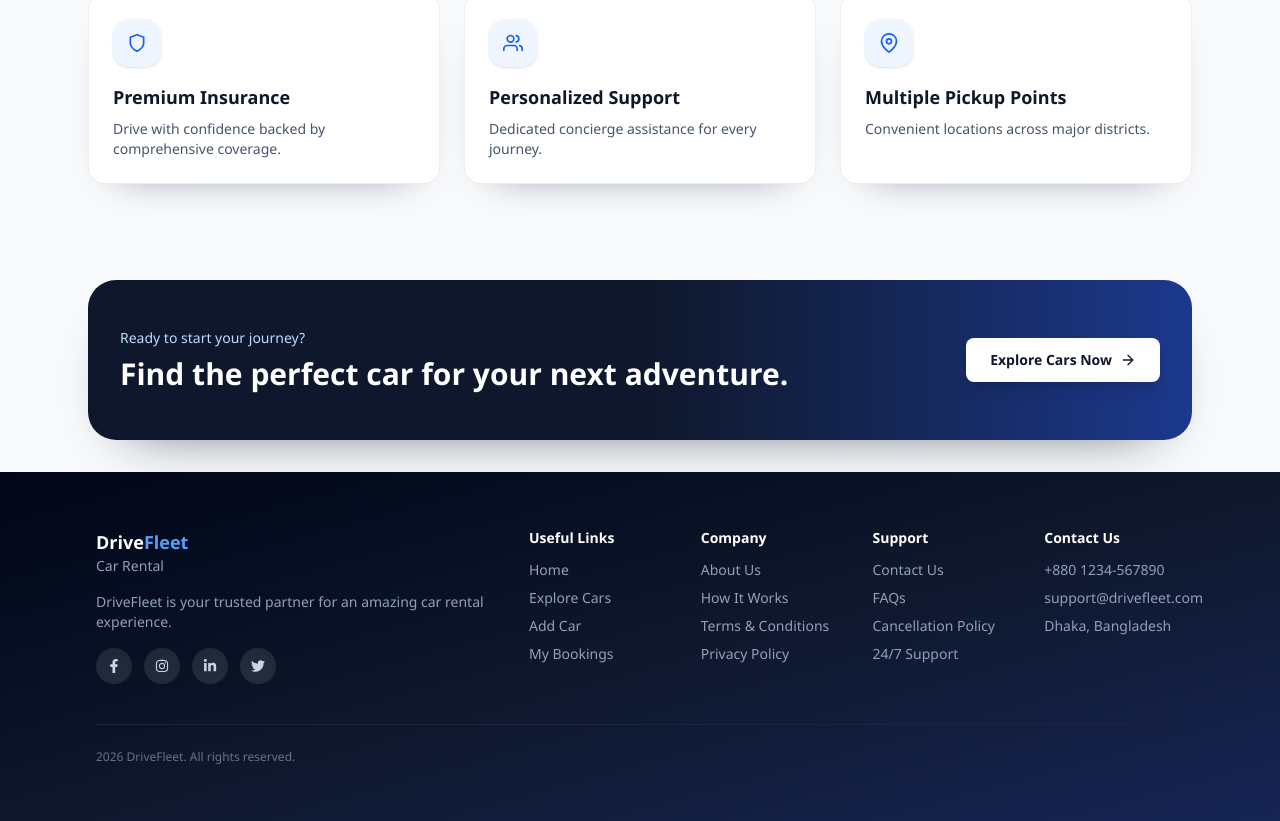
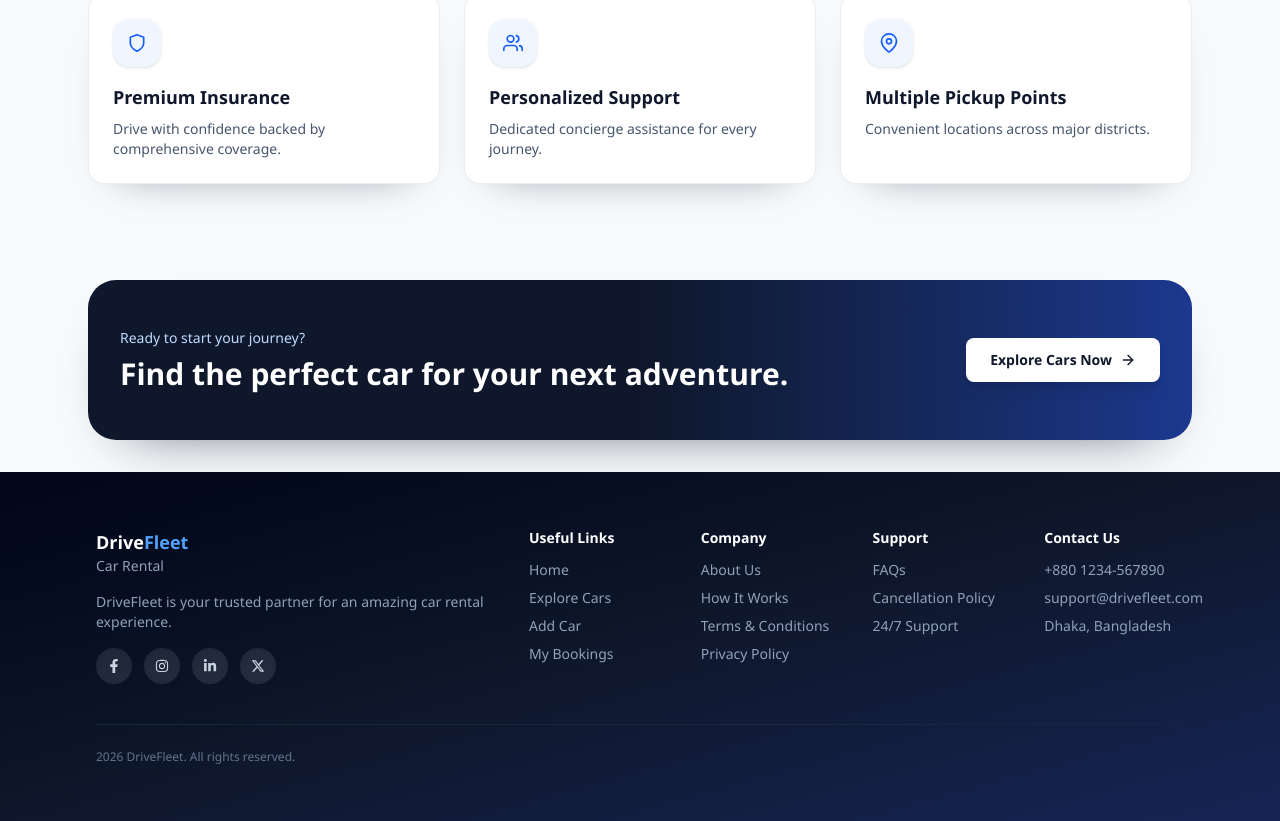
Before and after one commit to SAJNUS/drivefleet-client, a React (Vite) app: page / in a window 1280 px wide. Shown: the part 1726-2547 px from the top of the page. Built offline with nearby package versions, Linux system fonts and the light colour scheme; no server answers.

Commit message:
feat: implement footer modal system for informational pages and update social links

```diff
--- a/src/components/Footer.jsx
+++ b/src/components/Footer.jsx
@@ -1,18 +1,46 @@
+import { useState } from 'react'
+import { Link } from 'react-router-dom'
 import {
   FaFacebookF,
   FaInstagram,
   FaLinkedinIn,
-  FaTwitter,
 } from 'react-icons/fa'
+import { FaXTwitter } from 'react-icons/fa6'
+import { FiX } from 'react-icons/fi'
 
-const footerLinks = {
-  'Useful Links': ['Home', 'Explore Cars', 'Add Car', 'My Bookings'],
+const usefulLinks = [
+  { name: 'Home', path: '/' },
+  { name: 'Explore Cars', path: '/explore-cars' },
+  { name: 'Add Car', path: '/add-car' },
+  { name: 'My Bookings', path: '/my-bookings' },
+]
+
+const modalLinks = {
   Company: ['About Us', 'How It Works', 'Terms & Conditions', 'Privacy Policy'],
-  Support: ['Contact Us', 'FAQs', 'Cancellation Policy', '24/7 Support'],
+  Support: ['FAQs', 'Cancellation Policy', '24/7 Support'],
+}
+
+const modalData = {
+  'About Us': 'DriveFleet was founded with a simple vision: to revolutionize the car rental industry by building a transparent, user-friendly ecosystem.\n\nWe bridge the gap between car owners looking to monetize their vehicles and renters searching for reliable, affordable rides.\n\nWhether you need a compact car for a quick city errand or a premium SUV for a weekend getaway, DriveFleet ensures a seamless, secure, and premium experience every time.',
+
+  'How It Works': '<strong>1. Sign Up & Explore:</strong>\nCreate a free account in seconds. Browse our extensive, real-time catalog of available vehicles tailored to your needs.\n\n<strong>2. Book with Confidence:</strong>\nSelect your desired dates, choose whether you need a professional driver, and confirm your booking instantly.\n\n<strong>3. Drive & Enjoy:</strong>\nPick up the car from the designated location and enjoy your trip. Once done, simply return the vehicle and leave a review!',
+
+  'Terms & Conditions': '<strong>• Eligibility:</strong>\nAll renters must be at least 18 years old and possess a valid, government-issued driver\'s license.\n\n<strong>• Vehicle Care:</strong>\nVehicles must be returned in their original condition. Any damages, excessive dirt, or rule violations will be charged directly to the renter.\n\n<strong>• Usage Restrictions:</strong>\nCars rented through DriveFleet cannot be used for illegal activities, racing, or unauthorized commercial transport.',
+
+  'Privacy Policy': 'At DriveFleet, safeguarding your personal data is our top priority.\n\n<strong>• Data Security:</strong>\nAll user profiles, payment information, and booking histories are heavily encrypted and securely stored.\n\n<strong>• No Third-Party Selling:</strong>\nWe strictly follow global data protection guidelines. Your information is never sold to or shared with unauthorized third-party advertisers.\n\n<strong>• Data Deletion:</strong>\nYou have the right to request full deletion of your account and personal data at any time.',
+
+  'FAQs': '<strong>Q: Can I cancel my booking if my plans change?</strong>\nA: Absolutely! You can cancel any booking before the start date directly from your "My Bookings" dashboard.\n\n<strong>Q: Do I need to hire a driver?</strong>\nA: It\'s entirely up to you. During the checkout process, you can toggle the "Driver Needed" option based on your preference.\n\n<strong>Q: How do I list my own car?</strong>\nA: Simply navigate to the "Add Car" page, fill in your vehicle\'s details, upload a clear photo, and set your daily rate!',
+
+  'Cancellation Policy': 'We understand that plans can change unexpectedly.\n\n<strong>• Free Cancellation:</strong>\nYou can cancel your booking completely free of charge up to 24 hours before your trip is scheduled to begin.\n\n<strong>• Late Cancellation Fees:</strong>\nCancellations made within 24 hours of the trip start time may incur a small administrative processing fee to compensate the car owner.\n\nRefunds are typically processed to your original payment method within 3-5 business days.',
+
+  '24/7 Support': 'Our dedicated Customer Success team is available around the clock, 365 days a year.\n\nWhether you are facing a roadside emergency, need help extending a booking, or have a simple question about your account, we are here for you.\n\n<strong>• Email:</strong> support@drivefleet.com\n<strong>• Emergency Hotline:</strong> +880 1234-567890\n\nYour safety and satisfaction are guaranteed.'
 }
 
 function Footer() {
+  const [selectedModal, setSelectedModal] = useState(null)
+
   return (
+    <>
       <footer className="bg-gradient-to-br from-slate-950 via-slate-900 to-blue-950 text-slate-200">
         <div className="mx-auto w-full max-w-6xl px-4 py-14 sm:px-6 lg:px-8">
           <div className="grid gap-10 lg:grid-cols-[1.2fr_2fr]">
@@ -28,32 +56,68 @@ function Footer() {
                 experience.
               </p>
               <div className="flex items-center gap-3 text-slate-300">
-              {[FaFacebookF, FaInstagram, FaLinkedinIn, FaTwitter].map(
-                (Icon, index) => (
-                  <div
+                {[
+                  { Icon: FaFacebookF, url: 'https://facebook.com' },
+                  { Icon: FaInstagram, url: 'https://instagram.com' },
+                  { Icon: FaLinkedinIn, url: 'https://linkedin.com' },
+                  { Icon: FaXTwitter, url: 'https://x.com' }
+                ].map(({ Icon, url }, index) => (
+                  <a
                     key={`${Icon.displayName || 'icon'}-${index}`}
-                    className="flex h-9 w-9 items-center justify-center rounded-full bg-white/10 shadow-inner"
+                    href={url}
+                    target="_blank"
+                    rel="noopener noreferrer"
+                    className="flex h-9 w-9 items-center justify-center rounded-full bg-white/10 shadow-inner transition hover:bg-white/20 hover:text-white"
                   >
                     <Icon size={14} />
-                  </div>
-                ),
-              )}
+                  </a>
+                ))}
               </div>
             </div>
 
             <div className="grid gap-8 sm:grid-cols-2 lg:grid-cols-4">
-            {Object.entries(footerLinks).map(([title, links]) => (
+              {/* Useful Links (Routing) */}
+              <div className="space-y-3">
+                <p className="text-sm font-semibold text-white">Useful Links</p>
+                <ul className="space-y-2 text-sm text-slate-400">
+                  {usefulLinks.map((link) => (
+                    <li key={link.name}>
+                      <Link
+                        to={link.path}
+                        onClick={(e) => {
+                          if (e.ctrlKey || e.metaKey || e.shiftKey || e.button === 1) return
+                          window.scrollTo({ top: 0, behavior: 'smooth' })
+                        }}
+                        className="transition hover:text-white"
+                      >
+                        {link.name}
+                      </Link>
+                    </li>
+                  ))}
+                </ul>
+              </div>
+
+              {/* Company & Support Links (Modals) */}
+              {Object.entries(modalLinks).map(([title, links]) => (
                 <div key={title} className="space-y-3">
                   <p className="text-sm font-semibold text-white">{title}</p>
                   <ul className="space-y-2 text-sm text-slate-400">
                     {links.map((link) => (
-                    <li key={link} className="hover:text-white">
+                      <li key={link}>
+                        <button
+                          type="button"
+                          onClick={() => setSelectedModal(link)}
+                          className="text-left transition hover:text-white"
+                        >
                           {link}
+                        </button>
                       </li>
                     ))}
                   </ul>
                 </div>
               ))}
+
+              {/* Contact Us (Static) */}
               <div className="space-y-3">
                 <p className="text-sm font-semibold text-white">Contact Us</p>
                 <ul className="space-y-2 text-sm text-slate-400">
@@ -69,6 +133,36 @@ function Footer() {
           </div>
         </div>
       </footer>
+
+      {/* Info Modal */}
+      {selectedModal && (
+        <div
+          className="fixed inset-0 z-50 flex items-center justify-center bg-slate-900/60 p-4 backdrop-blur-sm"
+          onClick={() => setSelectedModal(null)}
+        >
+          <div
+            className="w-full max-w-md overflow-hidden rounded-3xl bg-white shadow-2xl"
+            onClick={(e) => e.stopPropagation()}
+          >
+            <div className="flex items-center justify-between border-b border-slate-100 px-6 py-4">
+              <h3 className="text-lg font-bold text-slate-900">{selectedModal}</h3>
+              <button
+                onClick={() => setSelectedModal(null)}
+                className="flex h-8 w-8 items-center justify-center rounded-full bg-slate-100 text-slate-500 transition hover:bg-rose-100 hover:text-rose-600"
+              >
+                <FiX size={18} />
+              </button>
+            </div>
+            <div className="p-6">
+              <div
+                className="whitespace-pre-line text-sm leading-relaxed text-slate-600 [&_strong]:font-semibold [&_strong]:text-slate-900"
+                dangerouslySetInnerHTML={{ __html: modalData[selectedModal] || 'Information not available.' }}
+              />
+            </div>
+          </div>
+        </div>
+      )}
+    </>
   )
 }
 
--- a/src/components/Navbar.jsx
+++ b/src/components/Navbar.jsx
@@ -142,7 +142,11 @@ function Navbar() {
     <header className="sticky top-0 z-50 border-b border-slate-200/70 bg-white/80 shadow-sm backdrop-blur">
       <div className="mx-auto flex w-full max-w-6xl items-center justify-between px-4 py-4 sm:px-6 lg:px-8">
         <div className="flex flex-1 items-center justify-start">
-          <Link to="/" className="flex flex-col">
+          <Link
+            to="/"
+            className="flex flex-col"
+            onClick={() => window.scrollTo({ top: 0, behavior: 'smooth' })}
+          >
             <p className="text-xl font-semibold text-slate-900">
               Drive<span className="text-blue-600">Fleet</span>
             </p>
```
Lines whose indentation alone changed are shown as unchanged.
